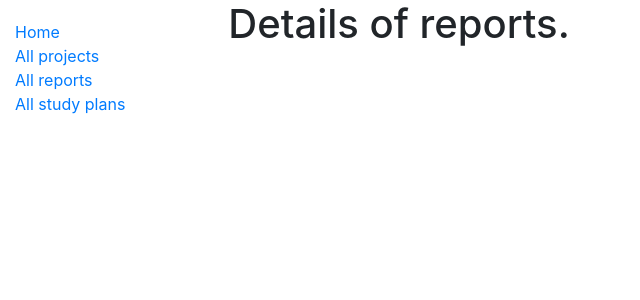
After one commit to HBPol/Project-file-index, a Django app: template fileindex/templates/fileindex/report_details.html in a window 1280 px wide. The commit adds this page. Shown: the top 300 px of the page, without its empty margins (0-640 px from the left). Run offline with Django 3.2, Linux system fonts and the light colour scheme; the template is opened without the code that fills it, so the values that code supplies are empty; some libraries are stand-ins or nearby versions.

Commit message:
Details views added.

```diff
--- a/fileindex/templates/fileindex/base_generic.html
+++ b/fileindex/templates/fileindex/base_generic.html
@@ -18,7 +18,7 @@
 				<li><a href="{% url 'index' %}">Home</a></li>
 				<li><a href="{% url 'projects' %}">All projects</a></li>
 				<li><a href="{% url 'reports' %}">All reports</a></li>
-				<li><a href="{% url 'study_plans' %}">All study plans</a></li>
+				<li><a href="{% url 'study-plans' %}">All study plans</a></li>
 			</ul>
 			{% endblock %}
 			</div>
--- /dev/null
+++ b/fileindex/templates/fileindex/report_details.html
@@ -0,0 +1,4 @@
+{% extends "fileindex/base_generic.html" %}
+{% block content %}
+	<h1>Details of reports.</h1>
+{% endblock %}
--- a/fileindex/urls.py
+++ b/fileindex/urls.py
@@ -3,7 +3,11 @@ from fileindex import views
 
 urlpatterns = [
     path('', views.index, name='index'),
+
+    path('projects/', views.ProjectListView.as_view(), name='projects'),
+    path('projects/<int:pk>', views.ProjectListView.as_view(), name='projects-detail'),
+
     path('reports/', views.ReportListView.as_view(), name='reports'),
-    path('projects/', views.ProjectListView.as_view(), name='projects'),
-    path('study_plans/', views.StudyPlanListView.as_view(), name='study_plans'),
+
+    path('study_plans/', views.StudyPlanListView.as_view(), name='study-plans'),
 ]
--- a/fileindex/views.py
+++ b/fileindex/views.py
@@ -30,3 +30,6 @@ class ReportListView(generic.ListView):
 
 class StudyPlanListView(generic.ListView):
     model = StudyPlan
+
+class ProjectDetailView(generic.DetailView):
+    model = Project
```
